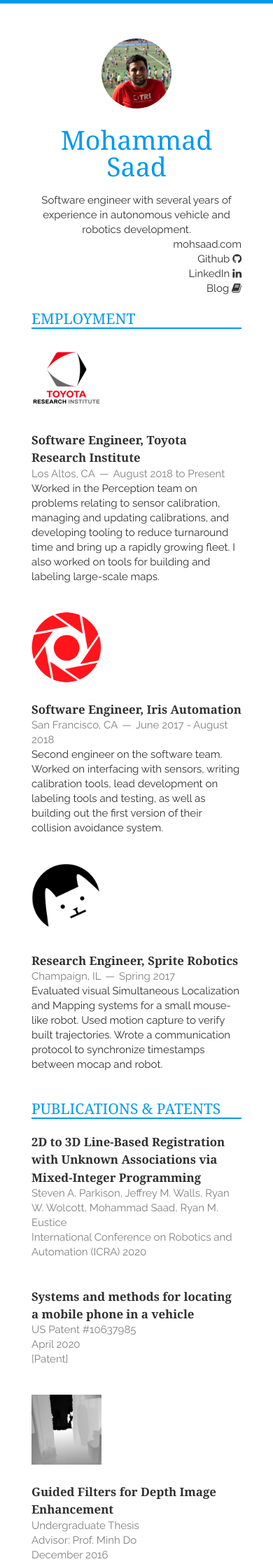
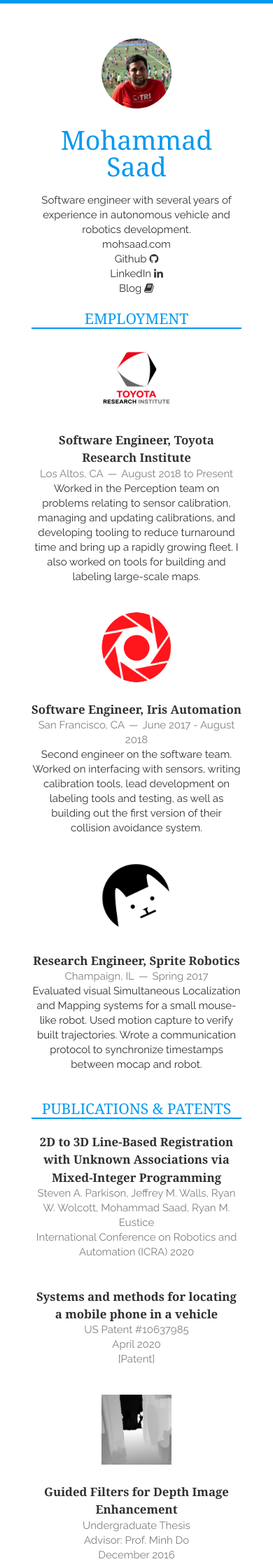
Before and after one commit to mohsaad/mohsaad.github.io, a Jekyll site: the page built from index.html, in a window 390 px wide. Shown: the top 2235 px of the page at 70% size. Built offline with Jekyll 4.4.1, drawn with Linux system fonts in a browser that asks for light colours; nearby versions of some CDN libraries.

Commit message:
css: Add mobile-friendy centering

```diff
--- a/static/css/layout.css
+++ b/static/css/layout.css
@@ -161,6 +161,12 @@
     }
 }
 
+@media screen and (max-width: 767px) {
+  div {
+    text-align: center;
+  }
+}
+
 footer p {
     margin-bottom: 10px;
     font-size: 10pt;
```
